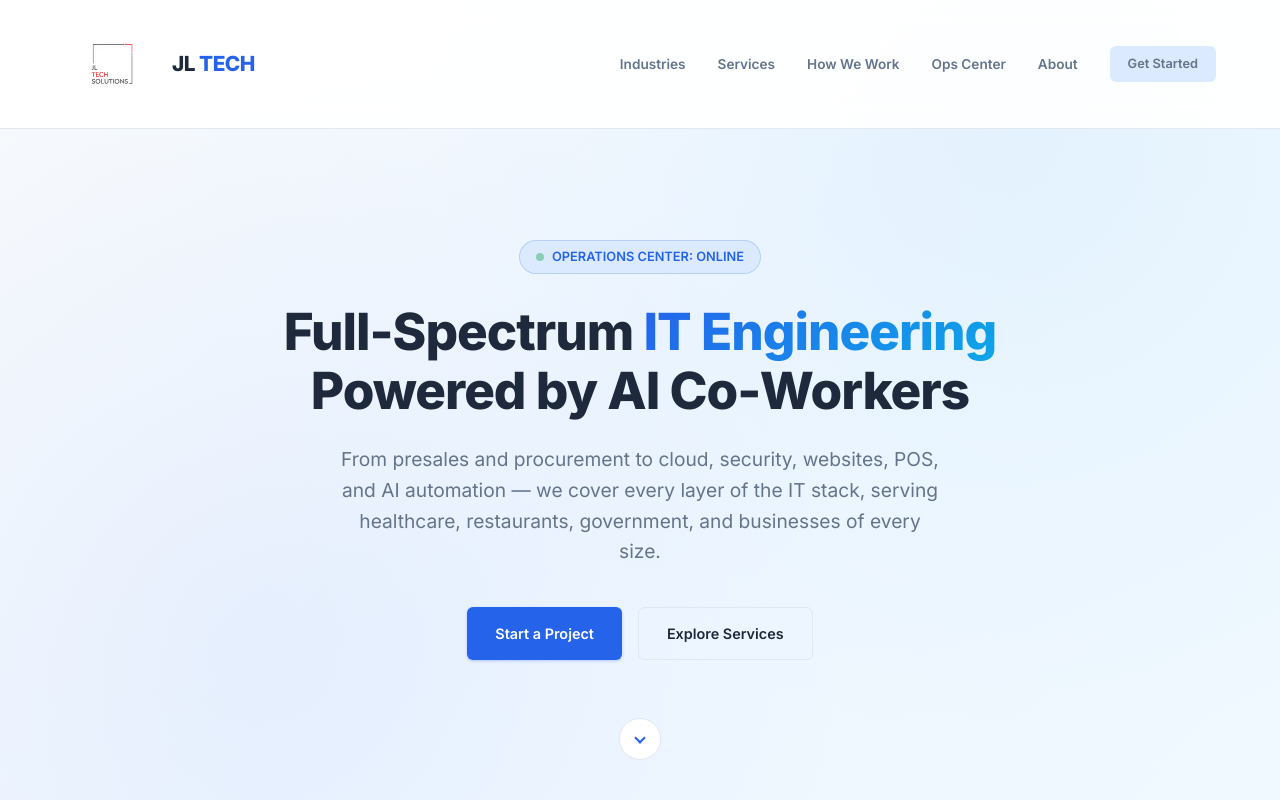
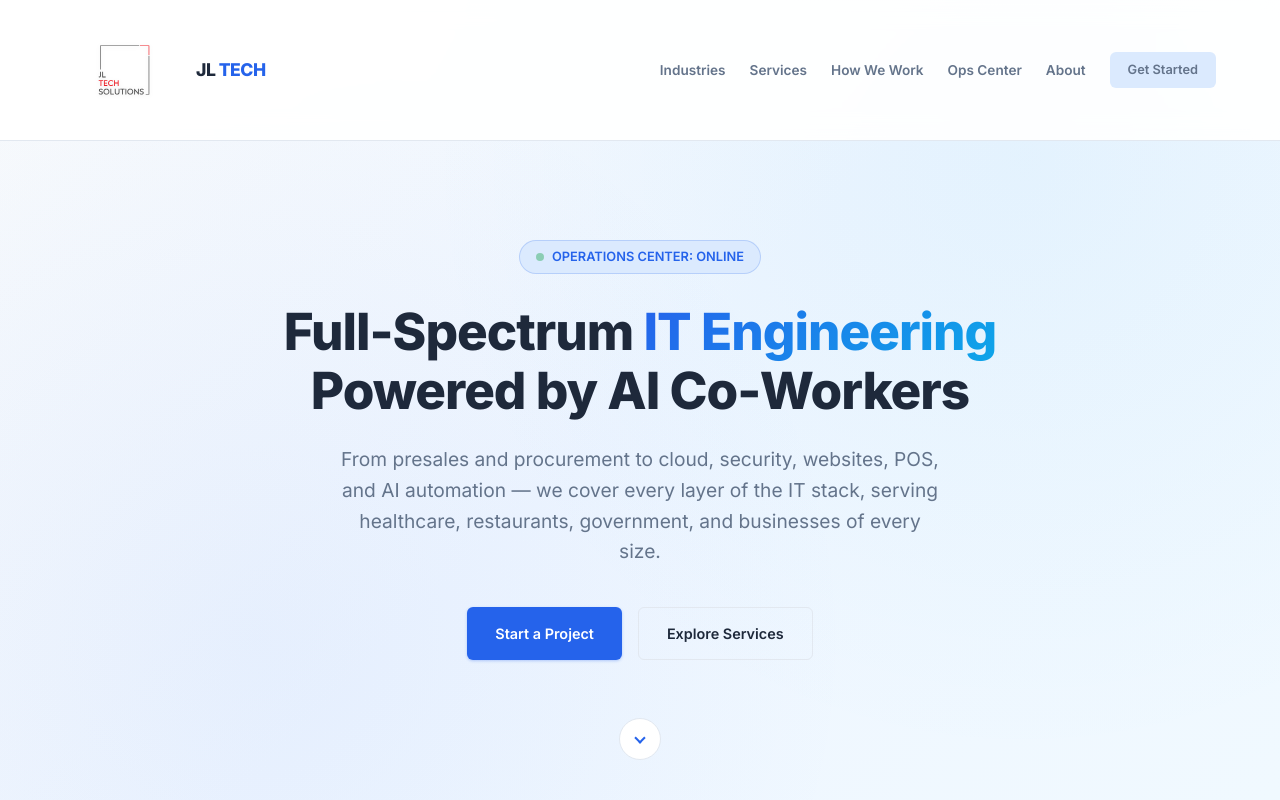
Before and after one commit to limjonathan/jltech-solutions, a website: page index.html in a window 1280 px wide. Shown: the top 800 px of the page. Drawn offline with Linux system fonts and the light colour scheme.

Commit message:
fix: shrink header frame, enlarge logos (nav 120px, about 360px)

```diff
--- a/style.css
+++ b/style.css
@@ -207,7 +207,7 @@ img { max-width: 100%; height: auto; }
 .header-container {
     max-width: var(--max-width);
     margin: 0 auto;
-    padding: 16px 24px;
+    padding: 10px 24px;
     display: flex;
     align-items: center;
     justify-content: space-between;
@@ -220,14 +220,14 @@ img { max-width: 100%; height: auto; }
 }
 
 .nav-logo, .footer-logo {
-    height: 96px;
+    height: 120px;
     width: auto;
     object-fit: contain;
     filter: drop-shadow(0 1px 2px rgba(0,0,0,0.1));
 }
 
 .brand-name {
-    font-size: 1.3rem;
+    font-size: 1.1rem;
     font-weight: 800;
     color: var(--color-text);
     letter-spacing: -0.5px;
@@ -236,7 +236,7 @@ img { max-width: 100%; height: auto; }
 .nav-list {
     display: flex;
     align-items: center;
-    gap: 32px;
+    gap: 24px;
 }
 
 .nav-link {
@@ -975,7 +975,7 @@ img { max-width: 100%; height: auto; }
 }
 
 .about-logo-badge {
-    max-width: 280px;
+    max-width: 360px;
     height: auto;
     filter: drop-shadow(0 2px 8px rgba(37,99,235,0.15));
     transition: var(--transition);
```
